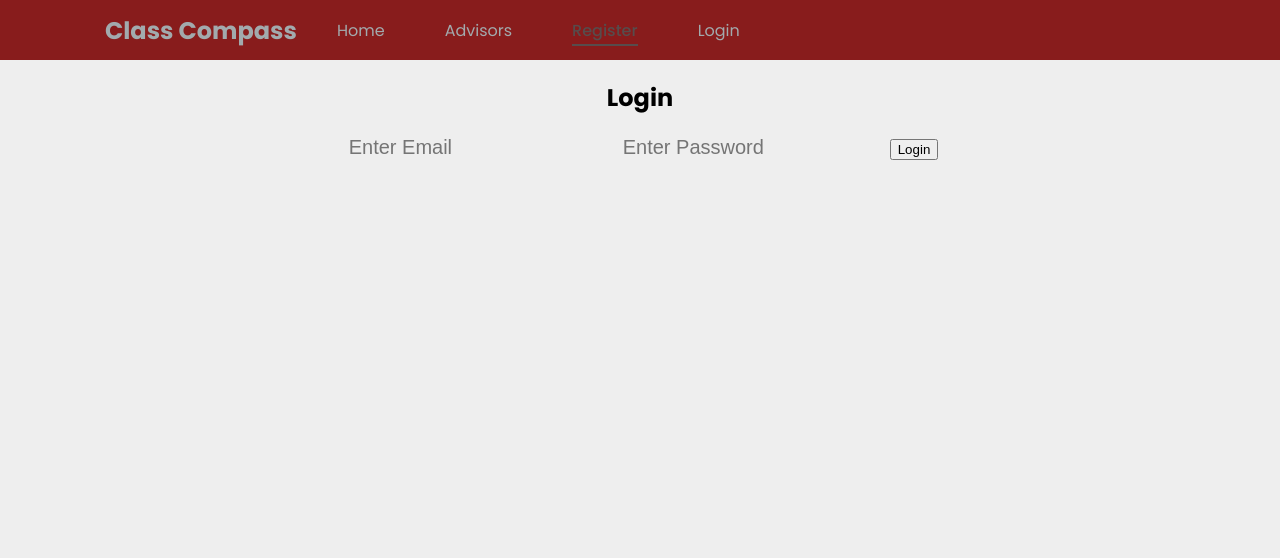
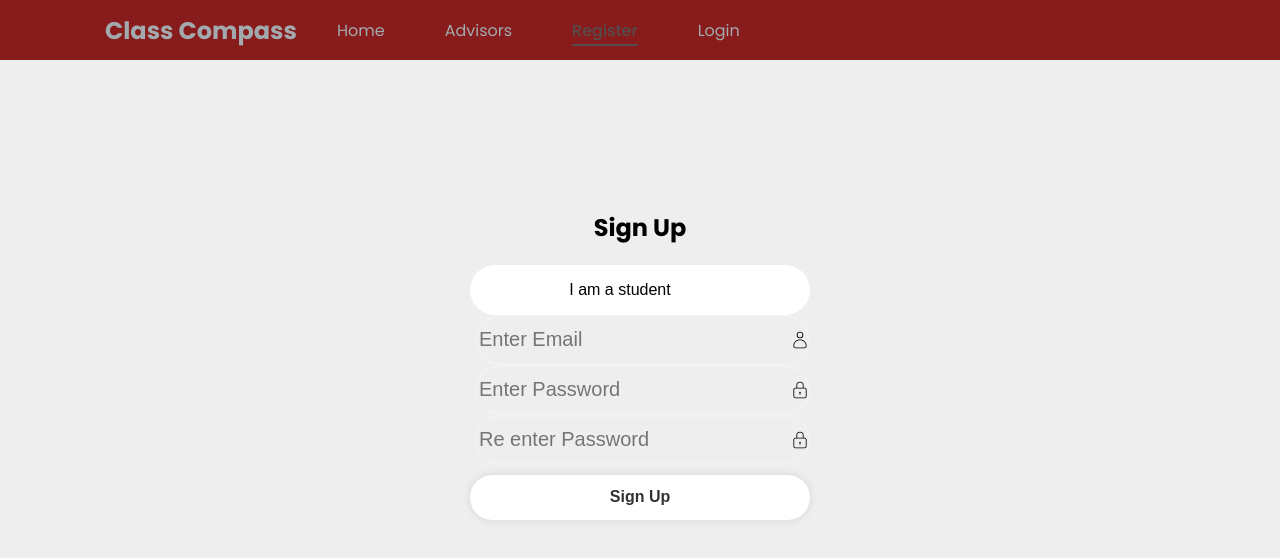
Before and after one commit to Ryu-From-Streets/classcompass, a React (Create React App) app in the folder frontend/: page /register in a window 1280 px wide. Shown: the top 558 px of the page. Built offline with nearby package versions, Linux system fonts and the light colour scheme.

Commit message:
Working on Registration

```diff
--- a/frontend/src/Pages/RegisterPage.js
+++ b/frontend/src/Pages/RegisterPage.js
@@ -1,22 +1,34 @@
-import React, {useState} from "react"
+import React, { useState } from "react";
+import { CiUser, CiLock } from "react-icons/ci";
+import "./login.css";
 
+const SignUpPage = ({ isShowLogin }) => {
+  const [email, setEmail] = useState("");
+  const [password, setPassword] = useState("");
+  const [rePassword, setRePassword] = useState("");
+  const [userType, setUserType] = useState("student");
+  const handleSignup= (e) => {
+    e.preventDefault();
+    if (password !== rePassword) {
+      alert("Passwords do not match");
+      return;
+    }
 
-const RegisterPage = () => {
-    const [firstName, setFName] = useState("");
-    const [lastName, setLName] = useState("");
-    const [email, setEmail] = useState("");
-    const [major, setMajor] = useState("");
-    const [credits, setCredits] = useState(0);
-    const [password, setPassword] = useState("");
-    const [re_password, setRePassword] = useState("");
-
-    const handleSignUp = (e) => {
-        //auth logic
-    };
-    return (
-      <div className="LoginPage">
-        <h2>Login</h2>
-        <form onSubmit={handleSignUp}>
+  };
+  return (
+    <div className="login-page">
+      <h2>Sign Up</h2>
+      <form onSubmit={handleSignup}>
+        <div className="input-box">
+          <select
+            value={userType}
+            onChange={(e) => setUserType(e.target.value)}
+          >
+            <option value="student"> I am a student </option>
+            <option value="advisor"> I am an advisor </option>
+          </select>
+        </div>
+        <div className="input-box">
           <input
             type="email"
             placeholder="Enter Email"
@@ -24,6 +36,9 @@ const RegisterPage = () => {
             onChange={(e) => setEmail(e.target.value)}
             required
           />
+          <CiUser className="icon" />
+        </div>
+        <div className="input-box">
           <input
             type="password"
             placeholder="Enter Password"
@@ -31,11 +46,26 @@ const RegisterPage = () => {
             onChange={(e) => setPassword(e.target.value)}
             required
           />
-          <button type = "submit"> Login </button>
-        </form>
-      </div>
-    );
-}
+          <CiLock className="icon" />
+        </div>
+        <div className="input-box">
+          <input
+            type="password"
+            placeholder="Re enter Password"
+            value={rePassword}
+            onChange={(e) => setRePassword(e.target.value)}
+            required
+          />
+          <CiLock className="icon" />
+        </div>
 
+        <button type="submit" className="button">
+          {" "}
+          Sign Up{" "}
+        </button>
+      </form>
+    </div>
+  );
+};
 
-export default RegisterPage;
+export default SignUpPage;
```
